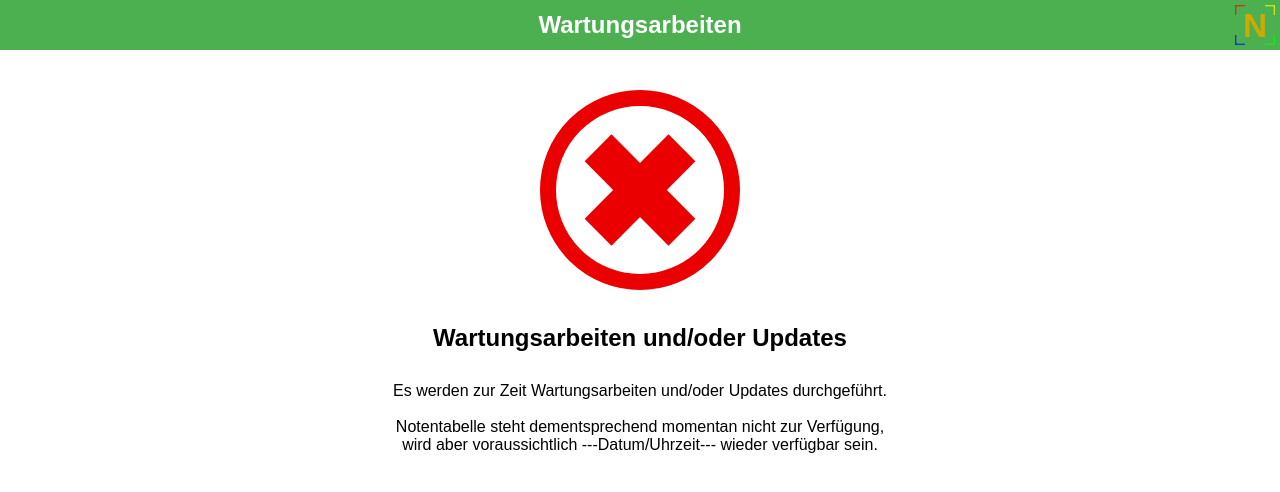
After one commit to Stephan2002/Notentabelle, a PHP site: page /errorDocuments/updateBlocker.html in a window 1280 px wide. The commit adds this page. Shown: the top 492 px of the page. Run offline with PHP 8.4, Linux system fonts and the light colour scheme.

Commit message:
Updateseite Es wurde eine Update-/Wartungsarbeits-Seite hinzugefügt, die dann angezeigt wird (updateBlocker.html). Aehnliches gilt fuer errorUnauthorized.html. Beide sind unabhängig von anderen Dateien. Damit diese angezeigt werden, mussten .htaccess-Dateien geändert/hinzugefügt werden.
Ausserdem wurden einige kleinere Fehler behoben und kleine Dingle angepasst.

```diff
--- a/error.php
+++ b/error.php
@@ -109,7 +109,7 @@
 
 			} elseif ($error === 401) {
 
-				echo 	"<h2>Authentisierung  fehlgeschlagen!</h2>" .
+				echo 	"<h2>Authentisierung fehlgeschlagen!</h2>" .
 						"<div class='text'>" .
 							"<p>Der Server konnte nicht verifizieren, ob Sie autorisiert sind, auf diese URL zuzugreifen. Wahrscheinlich wurde das falsche Passwort eingegeben.</p>" .
 							"<p>Bitte versuchen Sie es nochmals.</p>" .
--- /dev/null
+++ b/errorDocuments/updateBlocker.html
@@ -0,0 +1,195 @@
+<!-- Fehlerseite, wenn die Webapplikation passwortgeschuetzt ist -->
+<!DOCTYPE html>
+<html>
+    <head>
+        <meta charset="UTF-8">
+        <meta name="viewport" content="width=device-width, initial-scale=1.0">
+
+        <style>
+            body {
+
+                box-sizing: border-box;
+                width: 100%;
+                font-size: 16px;
+                margin: 0px;
+                font-family: Arial, Helvetica, sans-serif;
+                text-align: center;
+
+
+            }
+
+            .text {
+
+                padding: 10px 25px;
+
+            }
+
+            .container {
+
+                width: 80%;
+                max-width: 300px;
+                display: block;
+                margin: 40px auto;
+
+            }
+
+            p {
+
+                margin: 0px;
+
+            }
+
+            .blankLine {
+
+                margin-top: 18px;
+
+            }
+
+            .blankLine_small {
+
+                margin-top: 5px;
+
+            }
+
+            .blankLine_big  {
+
+                margin-top: 30px;
+
+            }
+
+
+
+            body {
+
+                padding-top: 50px;
+                font-family: Arial, Sans-serif;
+
+            }
+
+            h1 {
+
+                color: white;
+                font-size: 24px;
+                font-weight: bold;
+                margin: 0px;
+                white-space: nowrap;
+                transition: opacity 0.2s;
+
+            }
+
+            nav {
+
+                position: fixed;
+                width: 100%;
+                background-color: #4CAF50;
+                height: 50px;
+                text-align: right;
+                line-height: 50px;
+                top: 0px;
+                z-index: 2;
+
+            }
+
+            nav h1 {
+
+                text-align: center;
+
+            }
+
+
+            #header {
+
+                width: calc(100% - 100px);
+                height: 50px;
+                display: inline-block;
+                overflow: hidden;
+
+            }
+
+            #logo {
+
+                margin: 0px;
+                float: right;
+                width:40px;
+                height: 40px;
+                padding: 5px;
+                -webkit-transition-duration: 0.4s;
+                transition-duration: 0.4s;
+                outline: none;
+
+            }
+
+            #error {
+
+                margin: 40px 0px 0px;
+                width: 50%;
+                max-width: 200px;
+
+            }
+
+
+
+            h2 {
+
+                margin-top: 30px;
+
+            }
+
+        </style>
+        <title>Notentabelle</title>
+    </head>
+
+    <body>
+        <nav>
+            <div id="header">
+                <h1>Wartungsarbeiten</h1>
+            </div>
+
+            <svg id="logo" version="1.1" viewBox="0 0 128 128" xmlns="http://www.w3.org/2000/svg">
+            <g>
+            <text x="25.796875" y="102.17709" style="fill:#ccaa00;font-family:Arial;font-feature-settings:normal;font-size:106.67px;font-variant-caps:normal;font-variant-ligatures:normal;font-variant-numeric:normal;font-weight:bold;letter-spacing:0px;line-height:1.25;word-spacing:0px" xml:space="preserve"><tspan x="25.796875" y="102.17709">N</tspan></text>
+            <g style="stroke:#ff0000">
+            <path d="m1 2.4984h30.956" style="fill:#ff0000;stroke-width:3;stroke:#ff0000"/>
+            <path d="m2.4779 31.956v-30.956" style="fill:#ff0000;stroke-width:3;stroke:#ff0000"/>
+            </g>
+            <g transform="rotate(-90 64.011 63.967)" style="stroke:#0000ff">
+            <path d="m1 2.4984h30.956" style="fill:#ff0000;stroke-width:3;stroke:#0000ff"/>
+            <path d="m2.4779 31.956v-30.956" style="fill:#ff0000;stroke-width:3;stroke:#0000ff"/>
+            </g>
+            <g transform="rotate(90 63.982 64.018)" style="stroke:#ffff00">
+            <path d="m1 2.4984h30.956" style="fill:#ff0000;stroke-width:3;stroke:#ffff00"/>
+            <path d="m2.4779 31.956v-30.956" style="fill:#ff0000;stroke-width:3;stroke:#ffff00"/>
+            </g>
+            <g transform="rotate(180 64 64)" style="stroke:#00ff00">
+            <path d="m1 2.4984h30.956" style="fill:#ff0000;stroke-width:3;stroke:#00ff00"/>
+            <path d="m2.4779 31.956v-30.956" style="fill:#ff0000;stroke-width:3;stroke:#00ff00"/>
+            </g>
+            </g>
+            </svg>
+        </nav>
+
+        <svg id="error" version="1.1" viewBox="0 0 100 100" xmlns="http://www.w3.org/2000/svg">
+        <g>
+        <rect id="canvas_background" x="-1" y="-1" width="102" height="102" fill="#ffffff"/>
+        <g id="canvasGrid" x="0" y="0" width="100%" height="100%" display="none" overflow="visible">
+        <rect width="100%" height="100%" fill="url(#gridpattern)" stroke-width="0"/>
+        </g>
+        </g>
+        <g>
+        <ellipse cx="50" cy="50" rx="46" ry="46" fill="#fff" stroke="#ea0000" stroke-width="8"/>
+        <path d="m50.698 27.098" fill="none" fill-opacity="null" opacity=".5" stroke="#00bc19" stroke-opacity="null" stroke-width="8"/>
+        <path d="m72.868 30.664" fill="none" fill-opacity="null" opacity=".5" stroke="#00bc19" stroke-opacity="null" stroke-width="8"/>
+        <path d="m75.349 32.059" fill="none" fill-opacity="null" opacity=".5" stroke="#00bc19" stroke-opacity="null" stroke-width="8"/>
+        <text x="31.991" y="68.720001" cursor="move" fill="#000000" font-family="Helvetica, Arial, sans-serif" font-size="54" stroke="#ea0000" stroke-width="10" xml:space="preserve"/>
+        <path d="m22.326 35.628 13.42-13.53 14.256 14.372 14.256-14.372 13.42 13.53-14.256 14.372 14.256 14.372-13.42 13.53-14.256-14.373-14.256 14.373-13.42-13.53 14.256-14.372-14.256-14.372z" fill="#ea0000" stroke-width="8"/>
+        </g>
+        </svg>
+
+        <h2>Wartungsarbeiten und/oder Updates</h2>
+        <div class='text'>
+            <p>Es werden zur Zeit Wartungsarbeiten und/oder Updates durchgeführt.</p>
+            <p class="blankLine">Notentabelle steht dementsprechend momentan nicht zur Verfügung,</p>
+            <p>wird aber voraussichtlich ---Datum/Uhrzeit--- wieder verfügbar sein.</p>
+        </div>
+    </body>
+</html>
--- a/serviceWorker.js
+++ b/serviceWorker.js
@@ -1,4 +1,4 @@
-const VERSION_NUMBER = "0.1.0";
+const VERSION_NUMBER = "0.1.1";
 
 self.addEventListener("install", event => {
 
```
Also changed, not shown: errorDocuments/errorUnauthorized.html (added, +195 -0 lines), phpScripts/calculateMarks.php (+2 -18 lines), .htaccess, errorDocuments/.htaccess (added), img/icons/error.svg, js/app/app.js.
